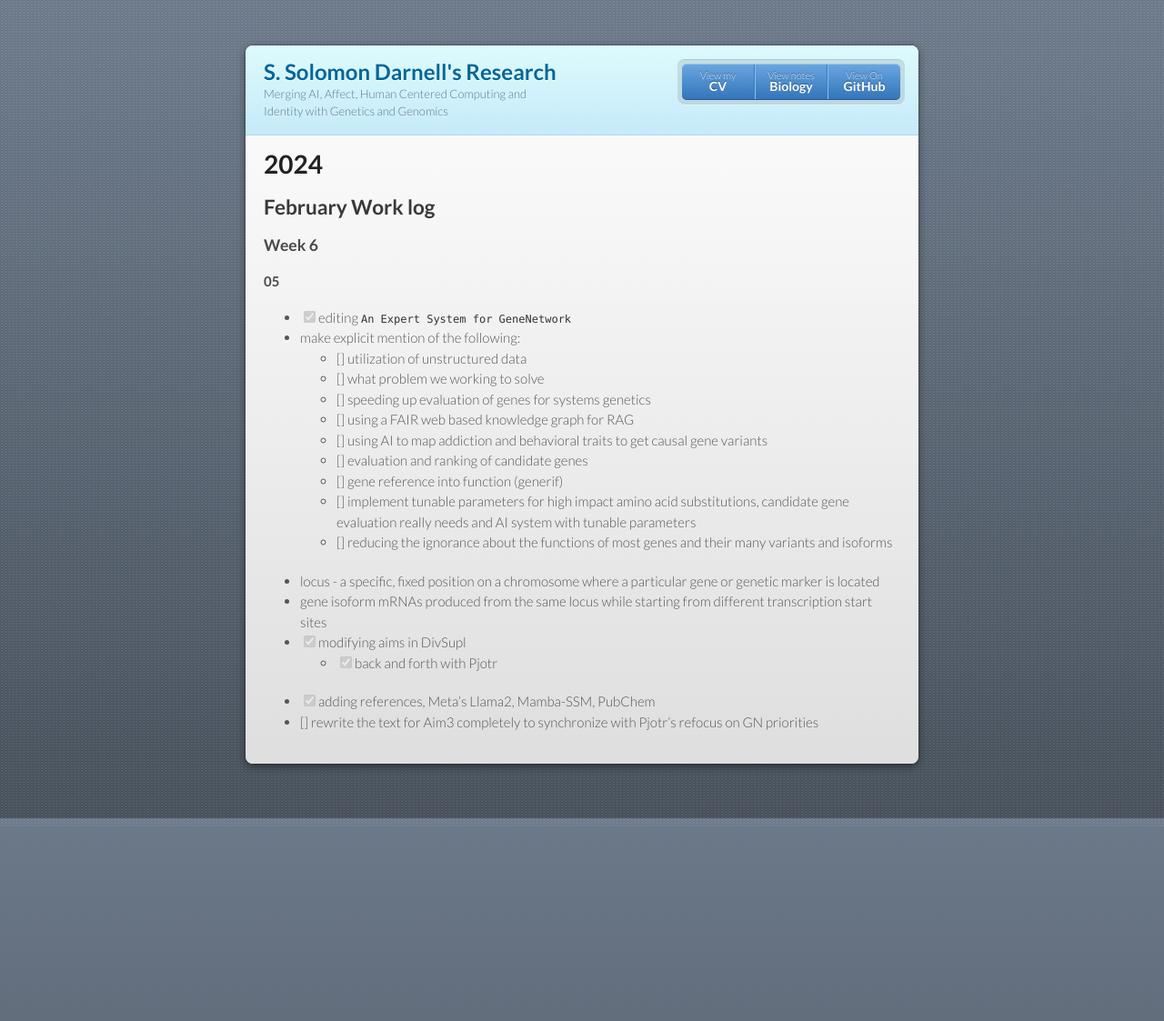
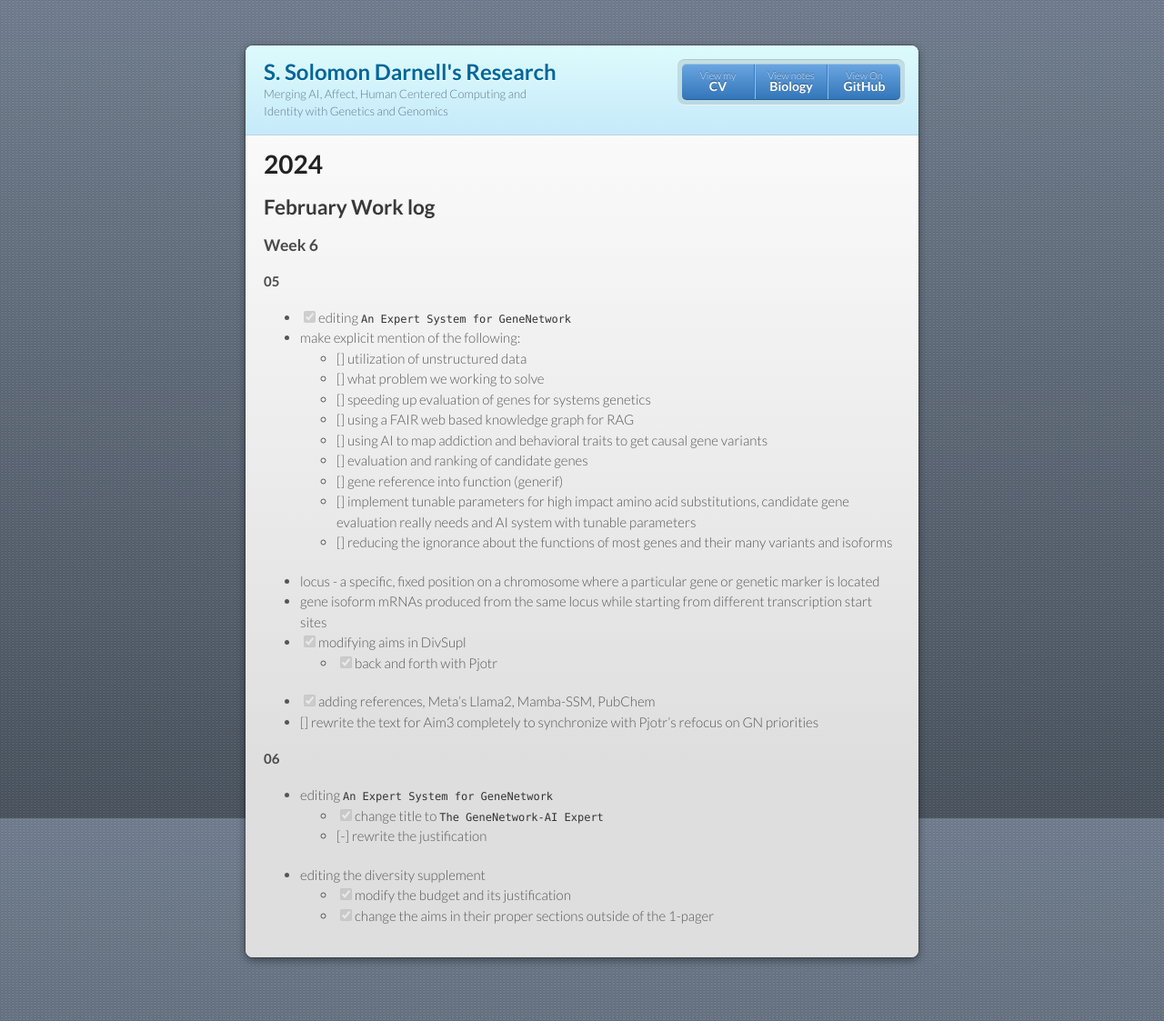
Before and after one commit to ShelbySolomonDarnell/shelbysolomondarnell.github.io, a Jekyll site: the page built from logs/2024-02-work.md, in a window 1280 px wide. Shown: the whole page at 91% size. Built offline with Jekyll 4.4.1, drawn with Linux system fonts in a browser that asks for light colours; our own code applies the rules of GitHub Pages for plain Markdown files; before the commit the page ends 910 px from its top, so only the background shows below that.

Commit message:
rewrite justfication

```diff
--- a/logs/2024-02-work.md
+++ b/logs/2024-02-work.md
@@ -21,3 +21,12 @@
     + [X] back and forth with Pjotr
 + [X] adding references, Meta's Llama2, Mamba-SSM, PubChem
 + [] rewrite the text for Aim3 completely to synchronize with Pjotr's refocus on GN priorities
+
+#### 06
+
++ editing `An Expert System for GeneNetwork`
+    + [X] change title to `The GeneNetwork-AI Expert`
+    + [-] rewrite the justification
++ editing the diversity supplement
+    + [X] modify the budget and its justification
+    + [X] change the aims in their proper sections outside of the 1-pager
```
